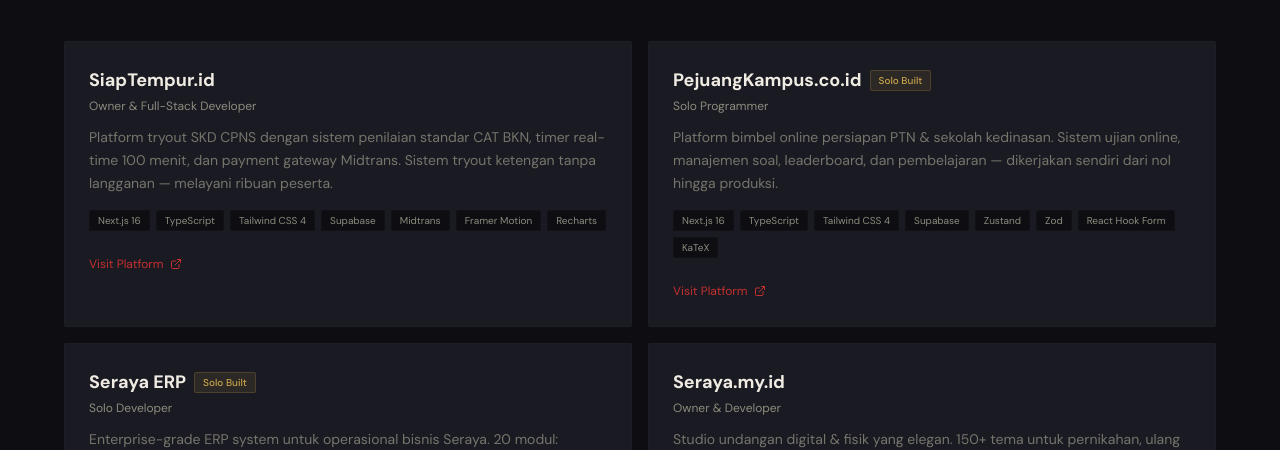
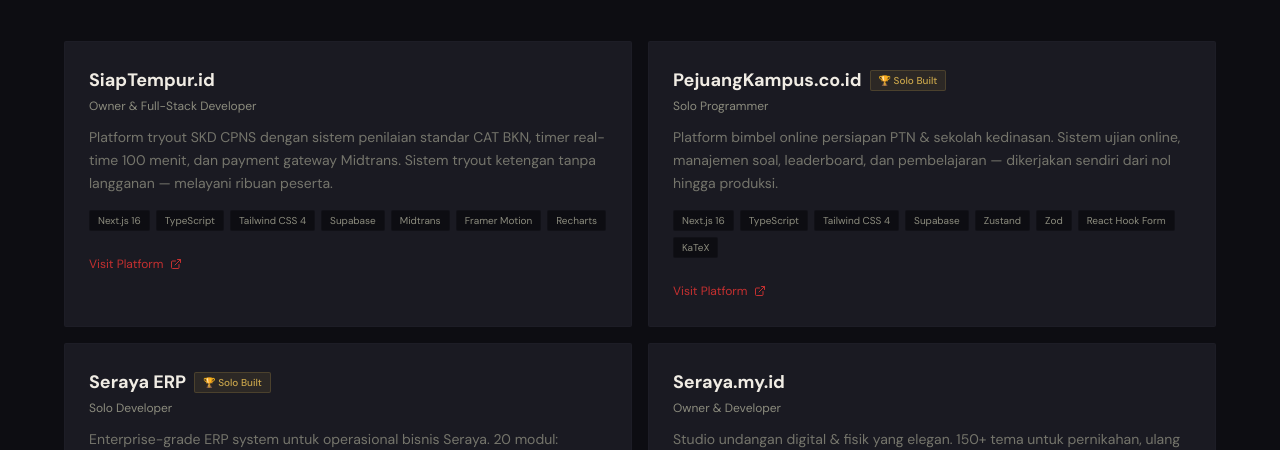
Before and after one commit to 8shagrid/8shagrid.github.io, a Next.js app: page / in a window 1280 px wide. Shown: the part 1095-1545 px from the top of the page. Built offline with nearby package versions, Linux system fonts and the light colour scheme; a web font is replaced by a local one.

Commit message:
feat: configure for Vercel deployment, add vercel.json

```diff
--- a/next.config.ts
+++ b/next.config.ts
@@ -1,10 +1,5 @@
 import type { NextConfig } from "next";
 
-const nextConfig: NextConfig = {
-  output: "export",
-  images: {
-    unoptimized: true,
-  },
-};
+const nextConfig: NextConfig = {};
 
 export default nextConfig;
--- a/src/lib/data.ts
+++ b/src/lib/data.ts
@@ -52,7 +52,7 @@
   {
     title: "PejuangKampus.co.id",
     role: "Solo Programmer",
-    badge: "Solo Built",
+    badge: "🏆 Solo Built",
     description:
       "Platform bimbel online persiapan PTN & sekolah kedinasan. Sistem ujian online, manajemen soal, leaderboard, dan pembelajaran — dikerjakan sendiri dari nol hingga produksi.",
     tech: [
@@ -72,7 +72,7 @@
   {
     title: "Seraya ERP",
     role: "Solo Developer",
-    badge: "Solo Built",
+    badge: "🏆 Solo Built",
     description:
       "Enterprise-grade ERP system untuk operasional bisnis Seraya. 20 modul: Dashboard, Produksi, Penjualan, Cashflow, Budgeting, Bagi Hasil, Komisi Reseller, Audit Logs, dan lainnya. Role-based access, real-time analytics, automated reporting.",
     tech: [
```
Also changed, not shown: vercel.json (added), 1 other file (tests, documents, lock files or other folders).
